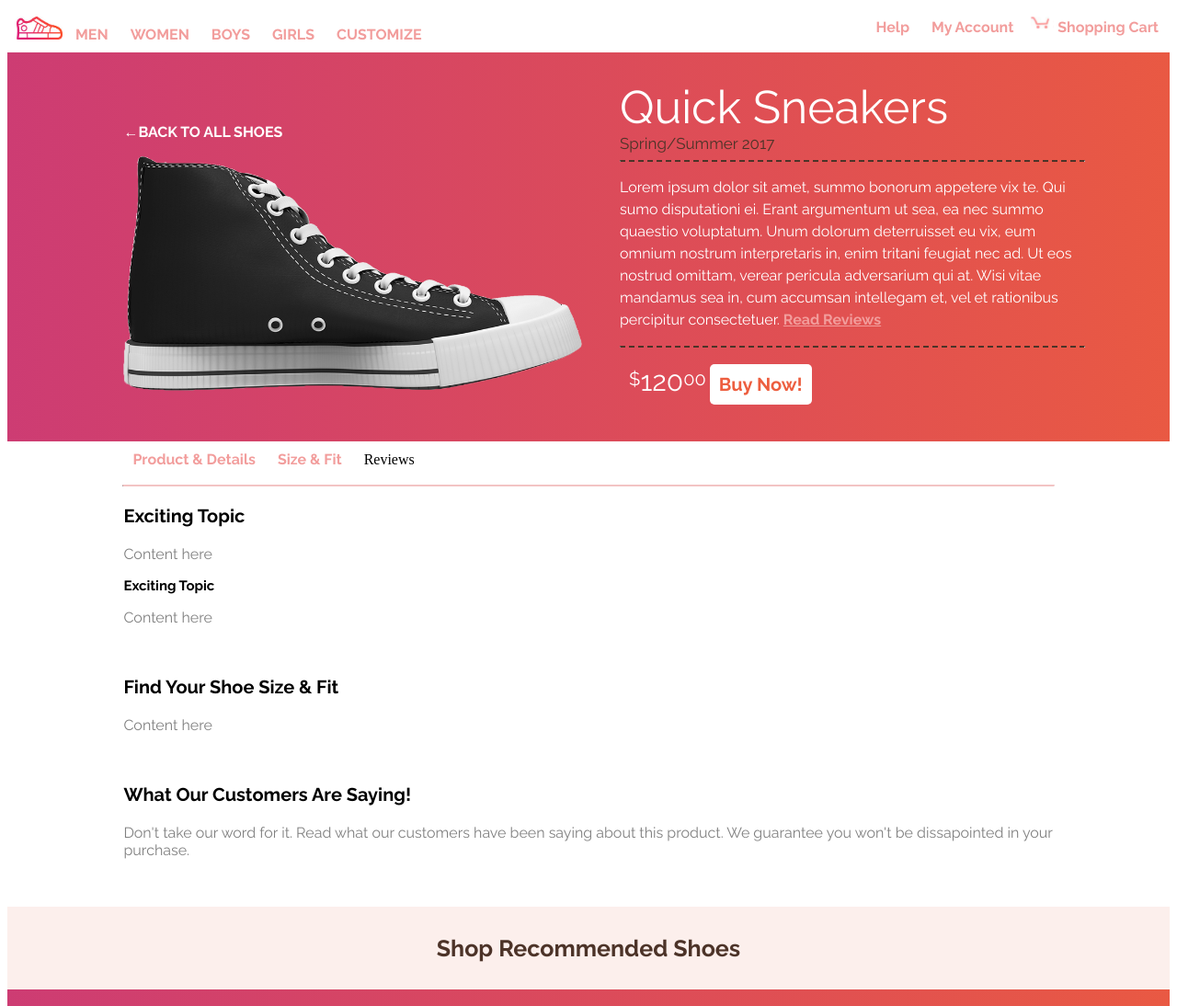
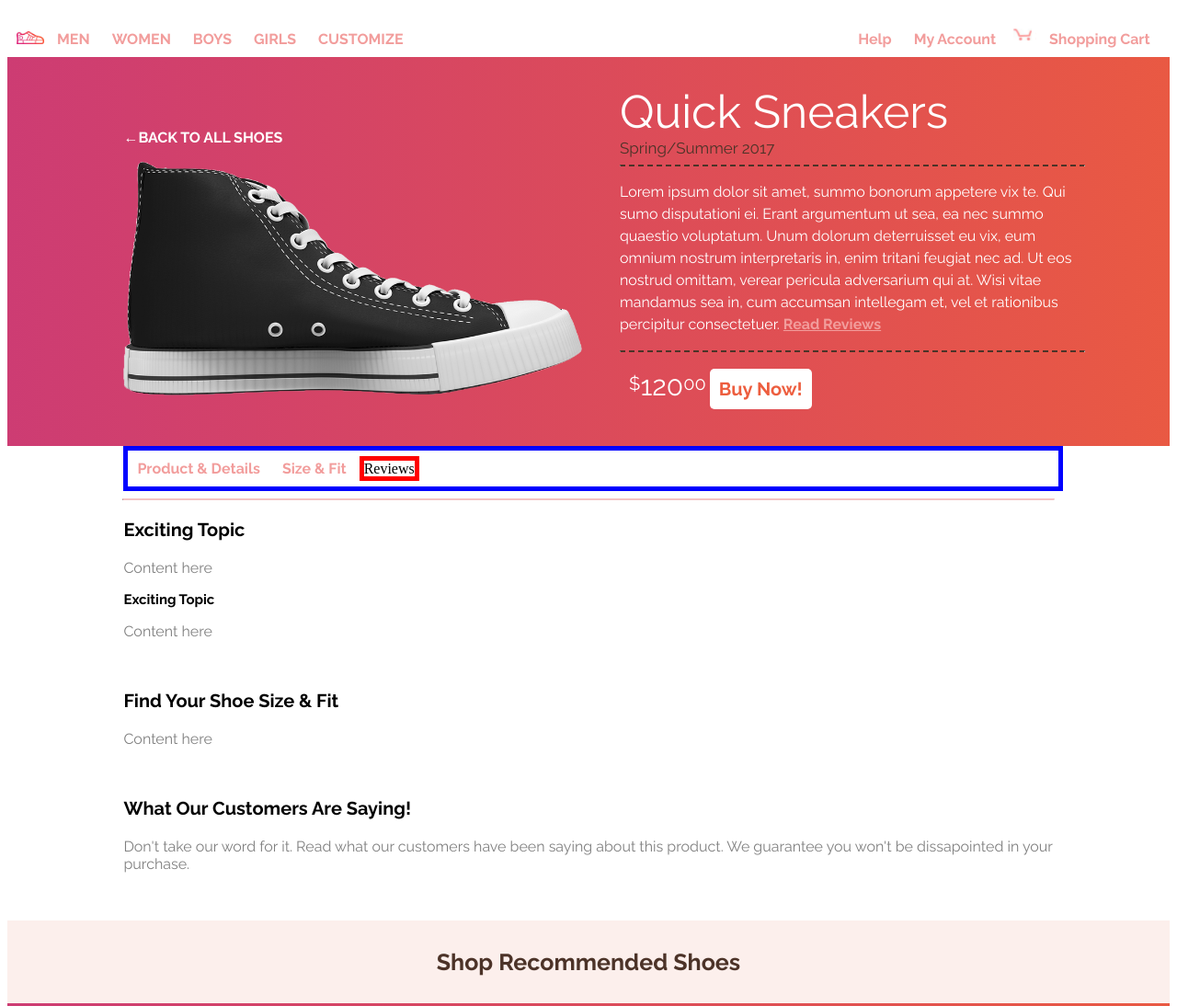
Before and after one commit to TarSoxJr/Day3AssignmentRedo, a plain HTML site: page index.html in a window 1280 px wide. Shown: the top 1094 px of the page at 92% size. Drawn offline with Linux system fonts and the light colour scheme.

Commit message:
Fixed header menu issue

```diff
--- a/css/master.css
+++ b/css/master.css
@@ -1,5 +1,23 @@
+.wrapper {
+    margin: 0;
+    width: 100%;
+    padding: 10px;
+}
+
+.navigationwrap {
+    margin: 0;
+    width: 49%;
+    display: inline-block;
+}
+
 .inline-block {
   display: inline-block;
+}
+
+/* inline-block WILL add whitespace*/
+
+.right-align {
+  text-align: right;
 }
 
 .pin-left {
@@ -22,7 +40,8 @@
 }
 
 .logo {
-  width: 50px;
+  width: 30px;
+  padding-top: 10px;
 }
 
 .cart {
@@ -192,7 +211,6 @@ section div a {
   color: #f29d9c;
   font-family: 'Raleway', sans-serif;
   font-weight: bold;
-  border-bottom:
 }
 
 #product-detail-seperator {
--- a/index.html
+++ b/index.html
@@ -7,28 +7,27 @@
     <link href="https://fonts.googleapis.com/css?family=Raleway:400,400i,700,700i" rel="stylesheet">
   </head>
   <body>
-    <section class="padding10">
-
-      <div class="">
+    <section>
+        <div class="wrapper ">
+          <div class="navigationwrap">
             <img class="logo" src="images/logo.jpg" alt="">
             <a class="padding10" href="#">MEN</a>
             <a class="padding10" href="#">WOMEN</a>
             <a class="padding10" href="#">BOYS</a>
             <a class="padding10" href="#">GIRLS</a>
             <a class="padding10" href="#">CUSTOMIZE</a>
+          </div><!--
+          -->
+          <div class="navigationwrap right-align" >
+            <a class="padding10" href="#">Help</a>
+            <a class="padding10" href="#">My Account</a>
+            <img class="logo" src="images/shopping-cart.png" alt="">
+            <a class="padding10" href="#">Shopping Cart</a>
           </div>
-
-      <div class="pin-top-right white-fill">
-        <a class="padding10 inline-block" href="#">Help</a>
-        <a class="padding10 inline-block" href="#">My Account</a>
-        <img class="cart inline-block" src="images/shopping-cart.png" alt="">
-        <a class="inline-block" href="#">Shopping Cart</a>
         </div>
-
     </section>
 
     <section class="background-fill">
-
       <div class="width40percent inline-block margin-left-10percent" >
           <div>
             <p><a class="white-link" href="#">&#8592;BACK TO ALL SHOES</a></p>
@@ -52,15 +51,13 @@
           <button class="button" type="button" name="button">Buy Now!</button>
         </div>
       </span>
-
     </section>
 
     <section>
-
-        <div class="width80percent margin-left-10percent">
+        <div class="width80percent margin-left-10percent blueborder">
           <a class="padding10 inline-block" href="#">Product &#38 Details</a>
           <a class="padding10 inline-block" href="#">Size &#38 Fit</a>
-          <span class="padding10 inline-block">Reviews</span>
+          <span class="redborder">Reviews</span>
         </div>
 
       <hr id="product-detail-seperator" class="width80percent">
@@ -79,7 +76,6 @@
         <br>
         <br>
       </div>
-
     </section>
 
     <section>
```
Lines whose indentation alone changed are shown as unchanged.
